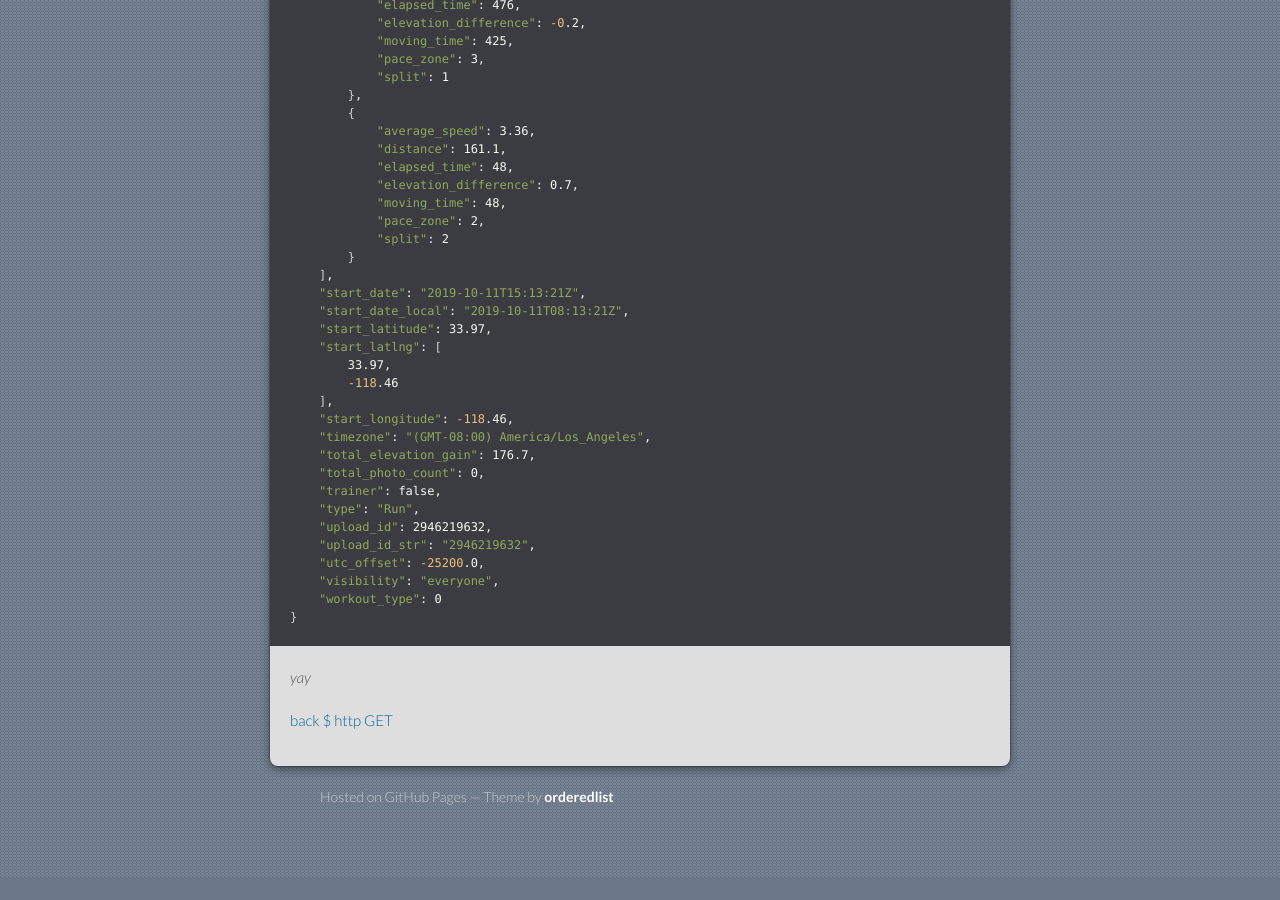
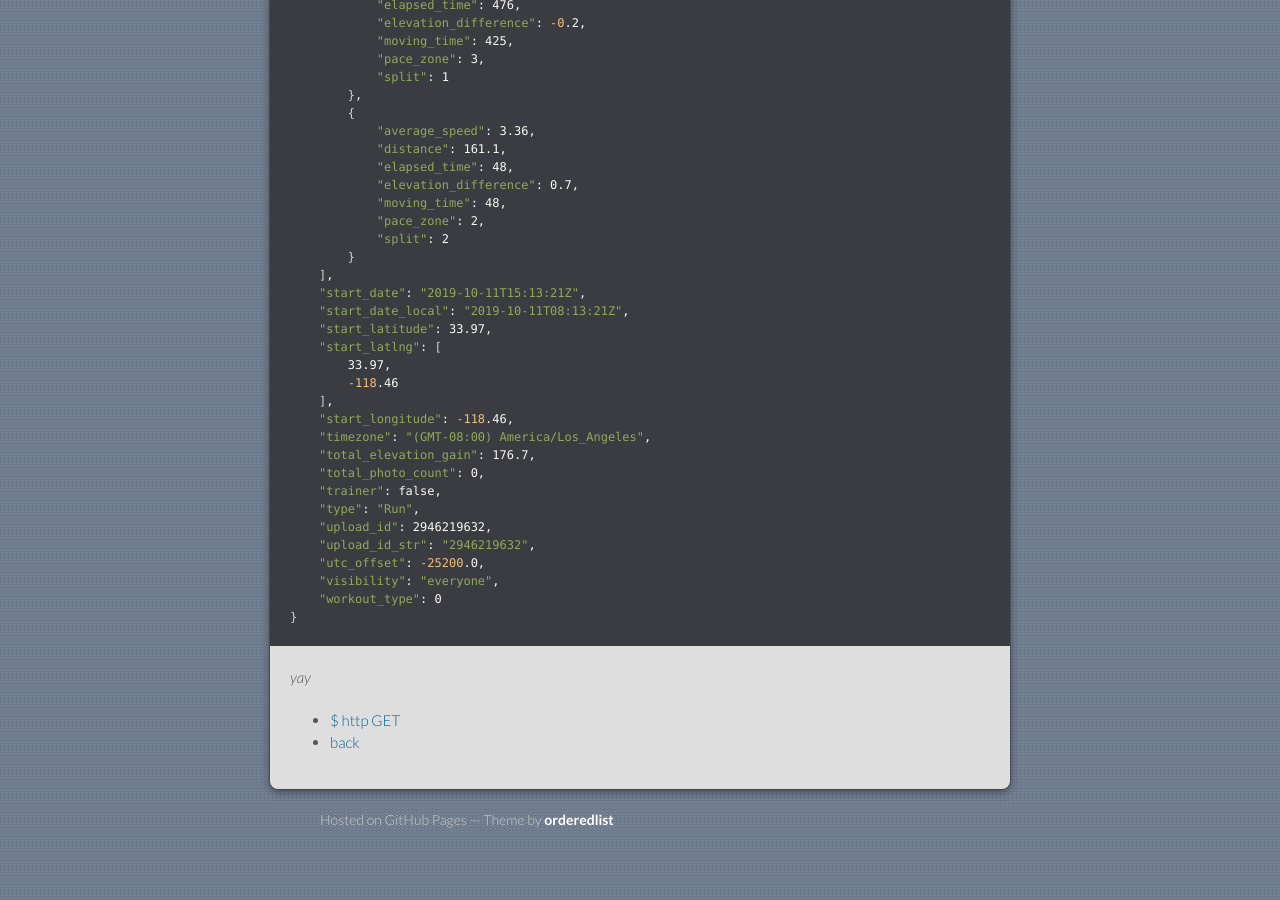
Before and after one commit to flowstake/flowstake.github.io, a Jekyll site: the page built from http_GET.md, in a window 1280 px wide and 900 px high, scrolled down 4852 px. Built offline with Jekyll 4.4.1, drawn with Linux system fonts in a browser that asks for light colours; our own code applies the rules of GitHub Pages for plain Markdown files; before the commit the page ends 5729 px from its top, so only the background shows below that.

```diff
--- a/http_GET.md
+++ b/http_GET.md
@@ -298,5 +298,5 @@ X-XSS-Protection: 1; mode=block
 
 _yay_
 
-[back](./)
-[$ http GET](./http_GET.md)
+* [$ http GET](./http_GET.md)
+* [back](./)
```
